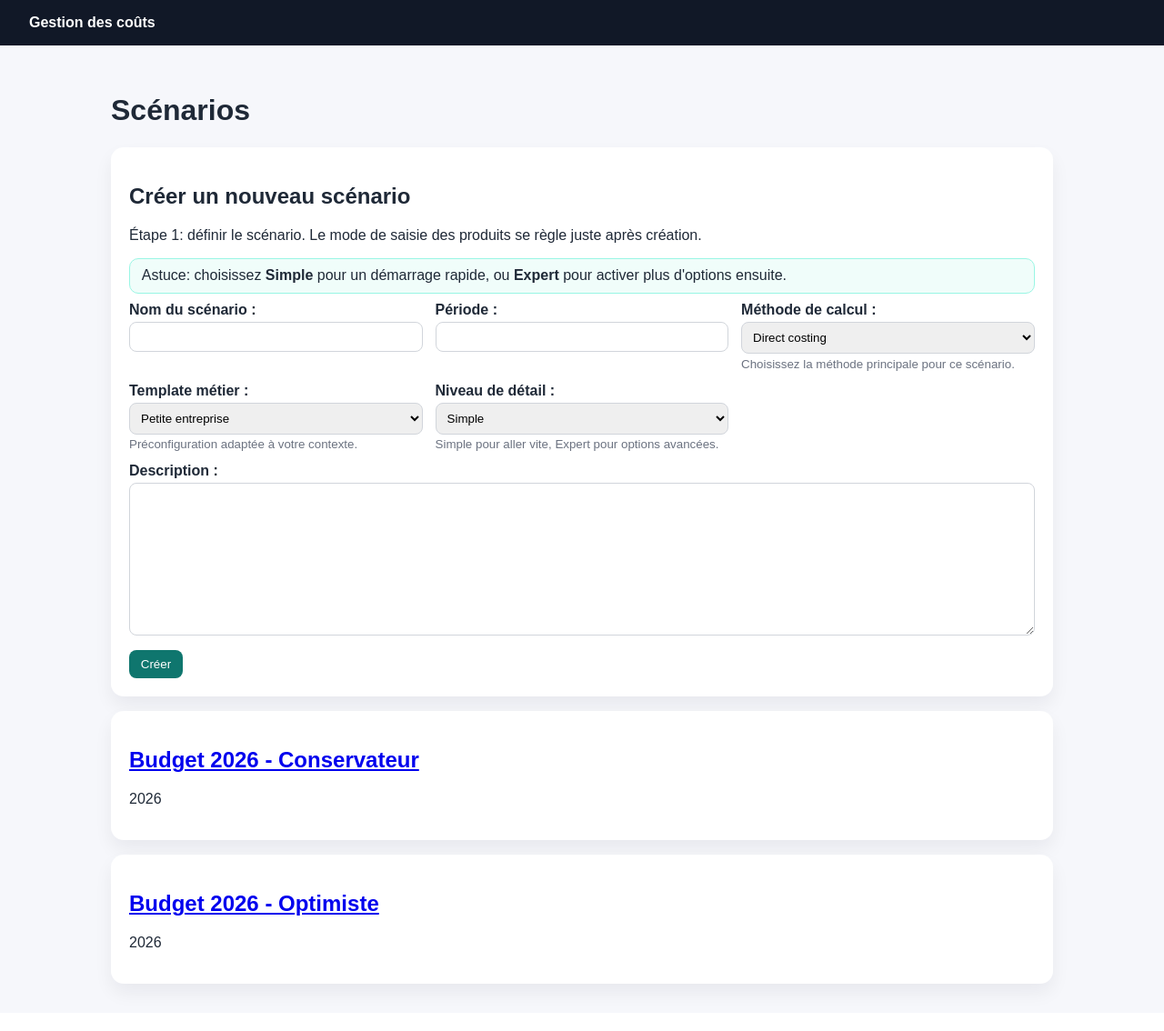
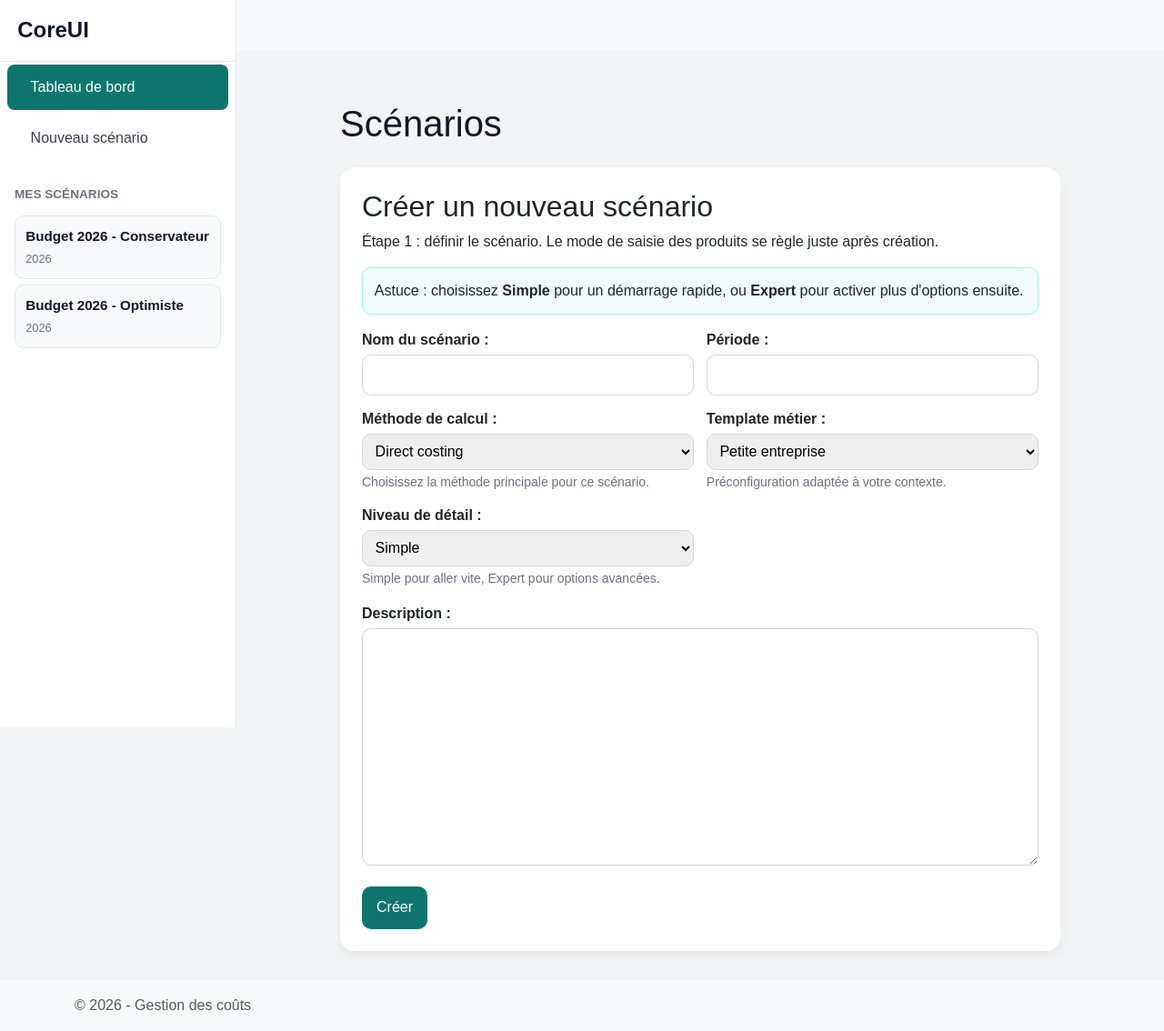
Before and after one commit to PRADES-matteo/projet_M1, a Django app: page /costs/ in a window 1280 px wide. Shown: the whole page at 91% size. Before the commit the page ends 1098 px from the top, so only its background shows below. Run offline with Django 5.2, Linux system fonts and the light colour scheme; data comes from the database, SQL or seed files in the repository.

Commit message:
ajout sidebar

```diff
--- a/apps/costs/templates/costs/base.html
+++ b/apps/costs/templates/costs/base.html
@@ -4,7 +4,7 @@
     <meta charset="UTF-8">
     <meta name="viewport" content="width=device-width, initial-scale=1.0">
     <title>{% block title %}Gestion des coûts{% endblock %}</title>
-    <link rel="stylesheet" href="https://cdn.jsdelivr.net/npm/bootstrap@5.3.0/dist/css/bootstrap.min.css">
+    <link href="https://cdn.jsdelivr.net/npm/bootstrap@5.3.0/dist/css/bootstrap.min.css" rel="stylesheet">
 </head>
 <body>
     <nav class="navbar navbar-expand-lg navbar-light bg-light">
--- a/apps/costs/templates/costs/scenario_list.html
+++ b/apps/costs/templates/costs/scenario_list.html
@@ -1,123 +1,395 @@
-{% extends "base.html" %} {% block content %}
-<h1>Scénarios</h1>
+{% extends "costs/base.html" %}
+
+{% block content %}
 
 <style>
     * {
         box-sizing: border-box;
     }
+
+    body {
+        margin: 0;
+        padding: 0;
+        background: #f3f4f6;
+        font-family: Arial, sans-serif;
+    }
+
+    /* =========================
+       SIDEBAR
+    ========================== */
+
+    .sidebar {
+        position: fixed;
+        top: 0;
+        left: 0;
+        width: 260px;
+        height: 100vh;
+        background-color: #ffffff;
+        border-right: 1px solid #e5e7eb;
+        overflow-y: auto;
+        z-index: 1000;
+    }
+
+    .sidebar-header {
+        padding: 1.2rem;
+        border-bottom: 1px solid #e5e7eb;
+    }
+
+    .sidebar-brand {
+        margin: 0;
+        font-size: 1.5rem;
+        font-weight: bold;
+        color: #0f172a;
+    }
+
+    .sidebar .nav-link {
+        color: #374151;
+        padding: 0.8rem 1rem;
+        display: flex;
+        align-items: center;
+        gap: 0.6rem;
+        text-decoration: none;
+        transition: 0.2s;
+        border-radius: 8px;
+        margin: 0.2rem 0.5rem;
+    }
+
+    .sidebar .nav-link:hover {
+        background-color: #f3f4f6;
+    }
+
+    .sidebar .nav-link.active {
+        background-color: #0f766e;
+        color: white;
+    }
+
+    /* =========================
+       SCENARIO LIST IN SIDEBAR
+    ========================== */
+
+    .scenario-section {
+        margin-top: 1.5rem;
+        padding: 0 1rem 1rem;
+    }
+
+    .scenario-title {
+        font-size: 0.85rem;
+        font-weight: bold;
+        text-transform: uppercase;
+        color: #6b7280;
+        margin-bottom: 0.8rem;
+    }
+
+    .scenario-list {
+        display: flex;
+        flex-direction: column;
+        gap: 0.4rem;
+    }
+
+    .scenario-item {
+        background: #f9fafb;
+        border: 1px solid #e5e7eb;
+        border-radius: 10px;
+        padding: 0.7rem;
+        text-decoration: none;
+        color: #111827;
+        transition: 0.2s;
+    }
+
+    .scenario-item:hover {
+        background: #ecfeff;
+        border-color: #5eead4;
+    }
+
+    .scenario-name {
+        font-weight: 600;
+        font-size: 0.95rem;
+    }
+
+    .scenario-period {
+        font-size: 0.8rem;
+        color: #6b7280;
+        margin-top: 0.2rem;
+    }
+
+    /* =========================
+       MAIN CONTENT
+    ========================== */
+
+    .main-content {
+        margin-left: 260px;
+        padding: 2rem;
+    }
+
+    .page-title {
+        margin-bottom: 1.5rem;
+        color: #111827;
+    }
+
+    /* =========================
+       CARD
+    ========================== */
+
+    .card-custom {
+        background: white;
+        border-radius: 16px;
+        padding: 1.5rem;
+        box-shadow: 0 4px 12px rgba(0,0,0,0.06);
+    }
+
+    /* =========================
+       FORM
+    ========================== */
+
     .form-grid {
         display: grid;
         grid-template-columns: repeat(auto-fit, minmax(260px, 1fr));
         gap: 0.85rem;
         align-items: start;
     }
+
     .field-box {
         min-width: 0;
     }
+
     .field-box label {
         display: block;
         font-weight: 600;
         margin-bottom: 0.25rem;
     }
+
     .field-box input,
     .field-box select,
     .field-box textarea {
         width: 100%;
-    padding: 0.5rem;
+        padding: 0.6rem;
         border: 1px solid #d1d5db;
-    border-radius: 8px;
+        border-radius: 10px;
         max-width: 100%;
     }
+
+    .field-box textarea {
+        min-height: 120px;
+    }
+
     .field-box small {
         display: block;
         color: #6b7280;
         margin-top: 0.2rem;
     }
+
     .errorlist {
         margin: 0.25rem 0 0;
         padding-left: 1rem;
         color: #991b1b;
     }
-  @media (max-width: 640px) {
-    .form-grid {
-      grid-template-columns: 1fr;
-    }
-  }
+
     .hint {
         background: #f0fdfa;
         border: 1px solid #99f6e4;
         border-radius: 10px;
-    padding: 0.6rem 0.8rem;
-    margin: 0.6rem 0;
+        padding: 0.8rem;
+        margin: 1rem 0;
+    }
+
+    .submit-btn {
+        padding: 0.7rem 1rem;
+        background: #0f766e;
+        color: white;
+        border: none;
+        border-radius: 10px;
+        cursor: pointer;
+        transition: 0.2s;
+    }
+
+    .submit-btn:hover {
+        background: #115e59;
+    }
+
+    /* =========================
+       RESPONSIVE
+    ========================== */
+
+    @media (max-width: 768px) {
+
+        .sidebar {
+            position: relative;
+            width: 100%;
+            height: auto;
+        }
+
+        .main-content {
+            margin-left: 0;
+            padding: 1rem;
+        }
     }
 </style>
 
-<section class="card">
-  <h2>Créer un nouveau scénario</h2>
-  <p>Étape 1: définir le scénario. Le mode de saisie des produits se règle juste après création.</p>
+<!-- =========================
+     SIDEBAR
+========================= -->
+
+<div class="sidebar">
+
+    <div class="sidebar-header">
+        <h4 class="sidebar-brand">CoreUI</h4>
+    </div>
+
+    <ul class="nav flex-column">
+
+        <li class="nav-item">
+            <a class="nav-link active" href="#">
+                <i class="bi bi-house-door"></i>
+                Tableau de bord
+            </a>
+        </li>
+
+        <li class="nav-item">
+            <a class="nav-link" href="#">
+                <i class="bi bi-plus-circle"></i>
+                Nouveau scénario
+            </a>
+        </li>
+
+    </ul>
+
+    <!-- =========================
+         LISTE DES SCÉNARIOS
+    ========================== -->
+
+    <div class="scenario-section">
+
+        <div class="scenario-title">
+            Mes scénarios
+        </div>
+
+        <div class="scenario-list">
+
+            {% for scenario in scenarios %}
+
+            <a
+                href="{% url 'scenario-detail' scenario.pk %}"
+                class="scenario-item"
+            >
+
+                <div class="scenario-name">
+                    {{ scenario.name }}
+                </div>
+
+                <div class="scenario-period">
+                    {{ scenario.period }}
+                </div>
+
+            </a>
+
+            {% empty %}
+
+            <div class="scenario-item">
+                Aucun scénario enregistré.
+            </div>
+
+            {% endfor %}
+
+        </div>
+
+    </div>
+
+</div>
+
+<!-- =========================
+     MAIN CONTENT
+========================= -->
+
+<div class="main-content">
+
+    <h1 class="page-title">
+        Scénarios
+    </h1>
+
+    <section class="card-custom">
+
+        <h2>
+            Créer un nouveau scénario
+        </h2>
+
+        <p>
+            Étape 1 : définir le scénario.
+            Le mode de saisie des produits se règle juste après création.
+        </p>
+
         <div class="hint">
-    Astuce: choisissez <strong>Simple</strong> pour un démarrage rapide, ou <strong>Expert</strong> pour activer plus d'options ensuite.
+            Astuce :
+            choisissez <strong>Simple</strong> pour un démarrage rapide,
+            ou <strong>Expert</strong> pour activer plus d'options ensuite.
         </div>
+
         <form method="post" novalidate>
-    {% csrf_token %} {{ form.non_field_errors }}
+
+            {% csrf_token %}
+
+            {{ form.non_field_errors }}
+
             <div class="form-grid">
+
                 <div class="field-box">
                     {{ form.name.label_tag }}
-        {{ form.name }} {{ form.name.errors }}
+                    {{ form.name }}
+                    {{ form.name.errors }}
                 </div>
+
                 <div class="field-box">
                     {{ form.period.label_tag }}
-        {{ form.period }} {{ form.period.errors }}
+                    {{ form.period }}
+                    {{ form.period.errors }}
                 </div>
+
                 <div class="field-box">
                     {{ form.method.label_tag }}
-        {{ form.method }} {{ form.method.errors }}
+                    {{ form.method }}
+                    {{ form.method.errors }}
                     <small>{{ form.method.help_text }}</small>
                 </div>
+
                 <div class="field-box">
                     {{ form.preset.label_tag }}
-        {{ form.preset }} {{ form.preset.errors }}
+                    {{ form.preset }}
+                    {{ form.preset.errors }}
                     <small>{{ form.preset.help_text }}</small>
                 </div>
+
                 <div class="field-box">
                     {{ form.ui_mode.label_tag }}
-        {{ form.ui_mode }} {{ form.ui_mode.errors }}
+                    {{ form.ui_mode }}
+                    {{ form.ui_mode.errors }}
                     <small>{{ form.ui_mode.help_text }}</small>
                 </div>
+
             </div>
-    <div class="field-box" style="margin-top:0.8rem;">
+
+            <div
+                class="field-box"
+                style="margin-top: 1rem;"
+            >
                 {{ form.description.label_tag }}
-      {{ form.description }} {{ form.description.errors }}
+                {{ form.description }}
+                {{ form.description.errors }}
             </div>
-    <div style="margin-top: 0.75rem">
+
+            <div style="margin-top: 1rem;">
+
                 <button
                     type="submit"
-        style="
-          padding: 0.5rem 0.8rem;
-          background: #0f766e;
-          color: #fff;
-          border: none;
-          border-radius: 8px;
-        "
+                    class="submit-btn"
                 >
                     Créer
                 </button>
+
             </div>
+
         </form>
+
     </section>
 
-<div style="height: 1rem"></div>
+</div>
 
-<div class="grid">
-  {% for scenario in scenarios %}
-  <article class="card">
-    <h2>
-      <a href="{% url 'scenario-detail' scenario.pk %}">{{ scenario.name }}</a>
-    </h2>
-    <p>{{ scenario.period }}</p>
-  </article>
-  {% empty %}
-  <p>Aucun scénario enregistré.</p>
-  {% endfor %}
-</div>
 {% endblock %}
```
Also changed, not shown: apps/costs/static/costs/style.css (added, +32 -0 lines). Lines whose indentation alone changed are shown as unchanged.
